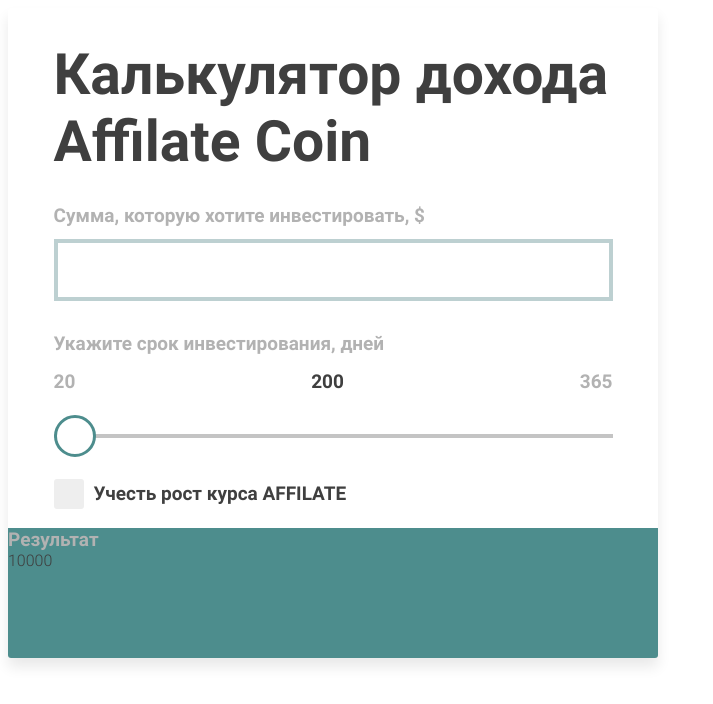
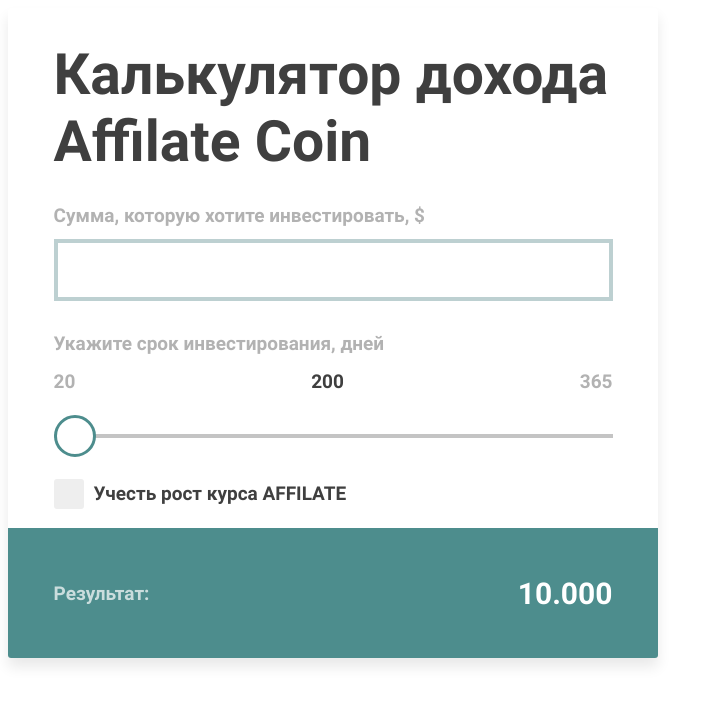
Before and after one commit to rudensergey/calculator, a plain HTML site: page calculator.html in a window 1280 px wide. Shown: the whole page, without its empty margins (0-713 px from the left). Drawn offline with Linux system fonts and the light colour scheme.

Commit message:
finish to style elemments // go deep into details

```diff
--- a/calculator.css
+++ b/calculator.css
@@ -257,9 +257,34 @@
     width: 100%;
     height: 100%;
 
+    grid-column: 2 / 3;
+    grid-row: 6 / 7;
+
+    display: flex;
+    flex-direction: row;
+    justify-content: space-between;
+    align-items: center;
+    z-index: 2;
+}
+
+.calculator__result .text__form {
+    color: white;
+    opacity: 0.7;
+}
+
+.calculator__result .text__result {
+    color: white;
+    font-size: 30px;
+    font-weight: bold;
+}
+
+.calculator__result__background {
+    width: 100%;
+    height: 100%;
+    grid-column: 1 / -1;
+    grid-row: 6 / 7;
+
     background: #4D8D8D;
     border-radius: 0px 0px 3px 3px;
-
-    grid-column: 1 / -1;
-    grid-row: 6 / 7;
+    z-index: 1;
 }
--- a/calculator.html
+++ b/calculator.html
@@ -34,9 +34,11 @@
         </div>
 
         <div class="calculator__result">
-            <h5 class="text__form">Результат</h6>
-            <p class="calculator__text__result">10000</p>
+            <h5 class="text__form">Результат:</h6>
+            <p class="text__result">10.000</p>
         </div>
+
+        <div class="calculator__result__background"></div>
     </div>
 </body>
 </html>
```
